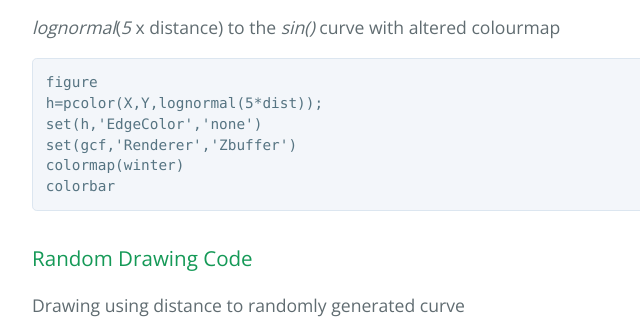
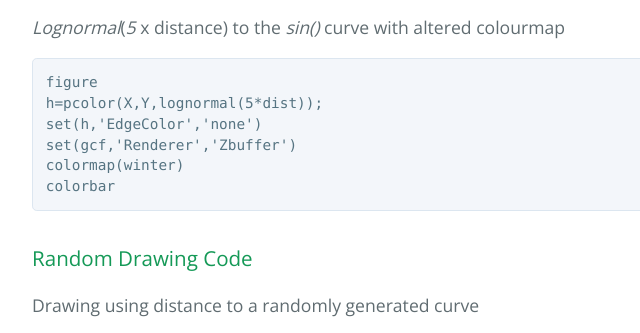
Before and after one commit to rupertsmall/distance-heat-maps, a plain HTML site: page index.html in a window 1280 px wide. Shown: the part 4662-4995 px from the top of the page, 192-832 px from the left. Drawn offline with nearby package versions, Linux system fonts and the light colour scheme.

```diff
--- a/index.html
+++ b/index.html
@@ -65,7 +65,7 @@
 <h3>
 <a id="code" class="anchor" href="#code" aria-hidden="true"><span class="octicon octicon-link"></span></a>Code</h3>
 
-<p>All the code for the examples above are <a href="http://www.matlab.com">Maltab</a>/<a href="http://www.gnu.org/software/octave/">Octave</a></p>
+<p>All the code for the examples above are <a href="http://www.matlab.com">Maltab</a>/<a href="http://www.gnu.org/software/octave/">Octave</a>.</p>
 
 <h3>
 <a id="drawing-with-distance-code" class="anchor" href="#drawing-with-distance-code" aria-hidden="true"><span class="octicon octicon-link"></span></a>Drawing with Distance Code</h3>
@@ -122,7 +122,7 @@ colormap(hot)
 colorbar
 </code></pre>
 
-<p><em>lognormal</em>(<em>5</em> x distance) to the <em>sin()</em> curve with altered colourmap</p>
+<p><em>Lognormal</em>(<em>5</em> x distance) to the <em>sin()</em> curve with altered colourmap</p>
 
 <pre><code>figure
 h=pcolor(X,Y,lognormal(5*dist));
@@ -135,7 +135,7 @@ colorbar
 <h3>
 <a id="random-drawing-code" class="anchor" href="#random-drawing-code" aria-hidden="true"><span class="octicon octicon-link"></span></a>Random Drawing Code</h3>
 
-<p>Drawing using distance to randomly generated curve</p>
+<p>Drawing using distance to a randomly generated curve</p>
 
 <pre><code>x = rand(1,10);
 y = rand(1,10);
```
Also changed, not shown: params.json (+1 -1 lines).
